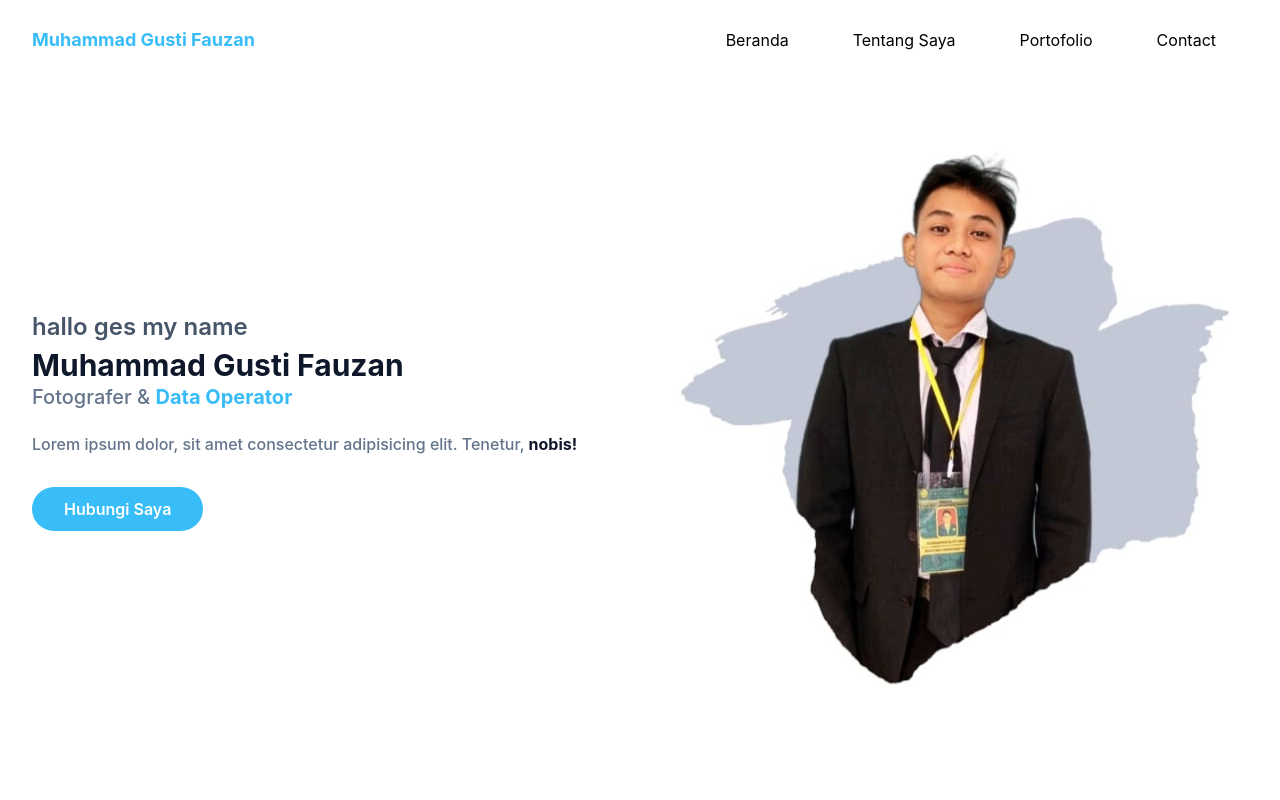
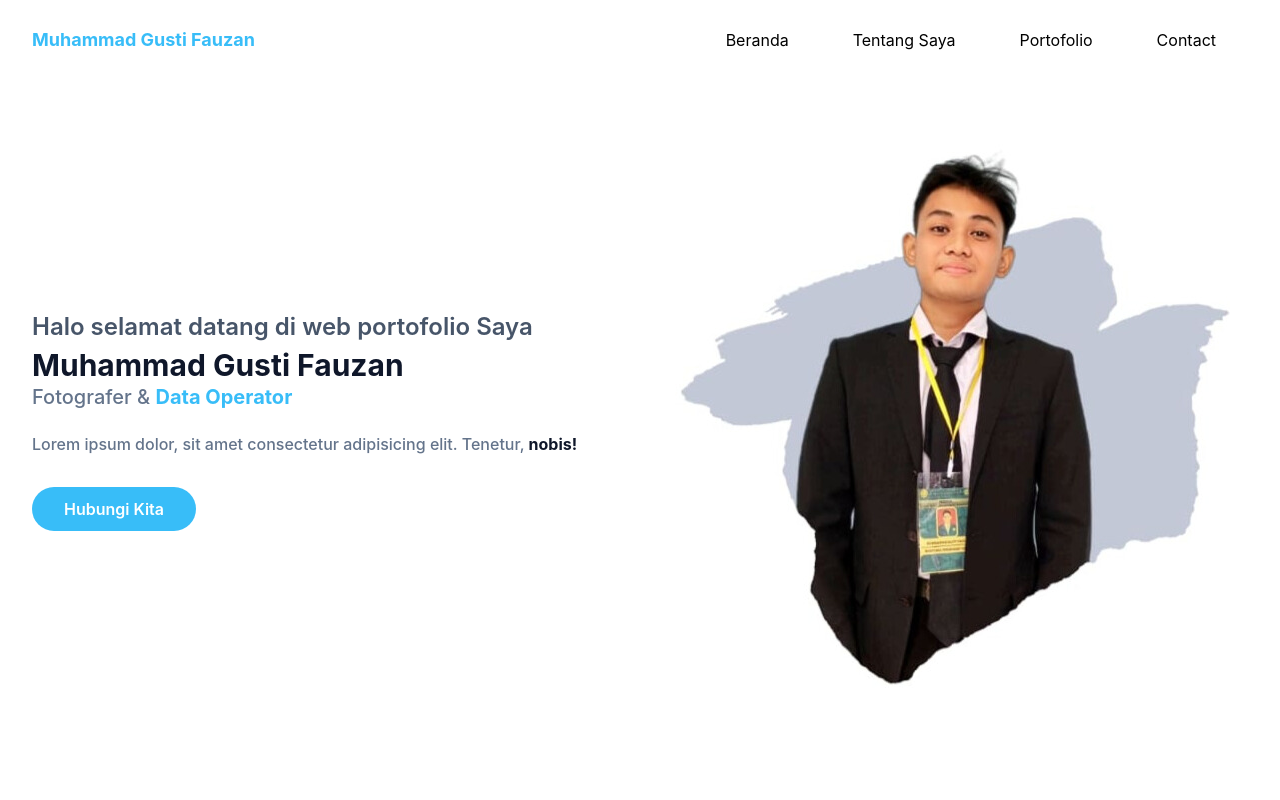
Before and after one commit to muhaguzan/portofolio, a website: page index.html in a window 1280 px wide. Shown: the top 800 px of the page. Drawn offline with Linux system fonts and the light colour scheme.

Commit message:
update home

```diff
--- a/index.html
+++ b/index.html
@@ -48,11 +48,11 @@
     <div class="container">
         <div class="flex flex-wrap">
             <div class="w-full self-center px-4 lg:w-1/2">
-                <h1 class="text-base font-semibold text-slate-600 md:text-xl lg:text-2xl">hallo ges my name <span class="block font-bold text-slate-900 text-2xl mt-1 lg:text-3xl">Muhammad Gusti Fauzan</span></h1>
+                <h1 class="text-base font-semibold text-slate-600 md:text-xl lg:text-2xl">Halo selamat datang di web portofolio Saya <span class="block font-bold text-slate-900 text-2xl mt-1 lg:text-3xl">Muhammad Gusti Fauzan</span></h1>
                 <h2 class="font-medium text-slate-500 text-lg  mb-5 lg:text-xl">Fotografer & <span class="font-bold text-sky-400">Data Operator</span></h2>
                 <p class="font-medium text-slate-500 mb-10 leading-relaxed">Lorem ipsum dolor, sit amet consectetur adipisicing elit. Tenetur, <span class="text-slate-900 font-bold">nobis!</span></p>
 
-                <a href="#" class="text-base font-semibold text-white bg-sky-400 py-3 px-8 rounded-full hover:shadow-lg hover:bg-blue-400 transition duration-300 ease-in-out">Hubungi Saya</a>
+                <a href="#" class="text-base font-semibold text-white bg-sky-400 py-3 px-8 rounded-full hover:shadow-lg hover:bg-blue-400 transition duration-300 ease-in-out">Hubungi Kita</a>
             </div>
             <div class="w-fiull self-end px-4 lg:w-1/2">
                 <div class="mt-10 relative lg:mt-0 lg:right-0">
@@ -122,7 +122,7 @@
     </section>
 
     <!-- Contact -->
-    <section id="Contact" class="pt-36 pb-32">
+    <section id="contact" class="pt-36 pb-32">
         <div class="container">
             <div class="w-full px-4">
                 <div class="max-w-lg mx-auto text-center mb-16">
```
